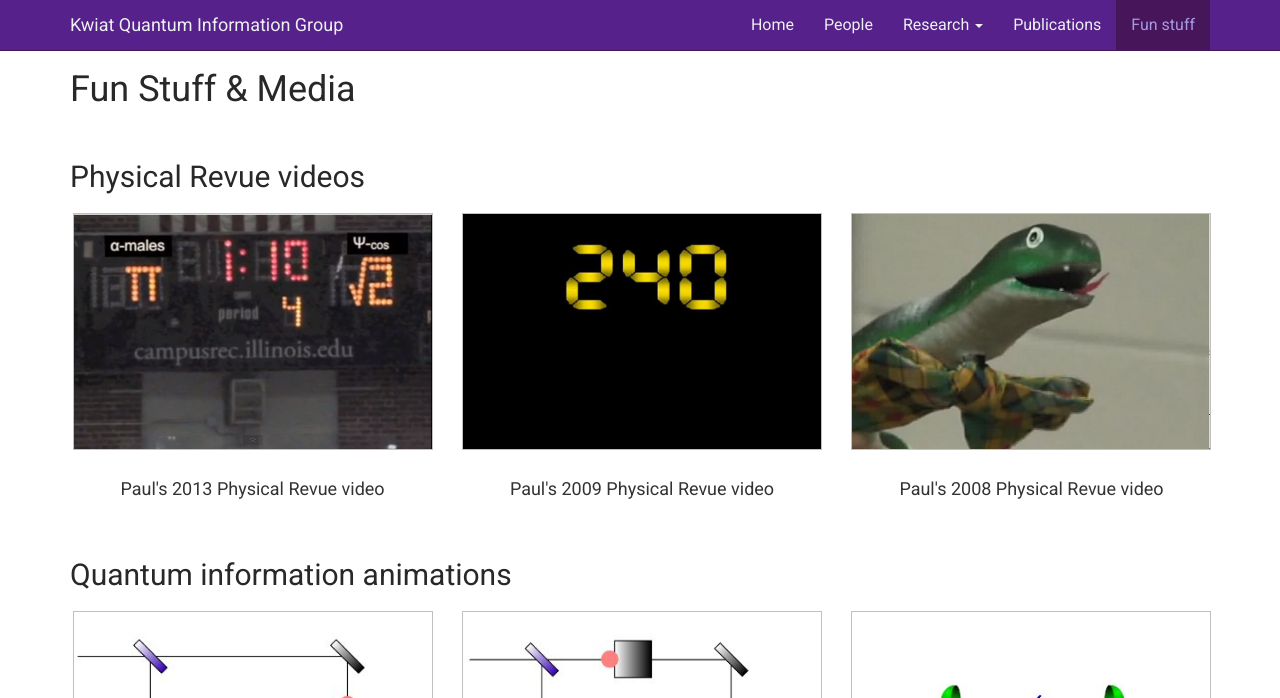
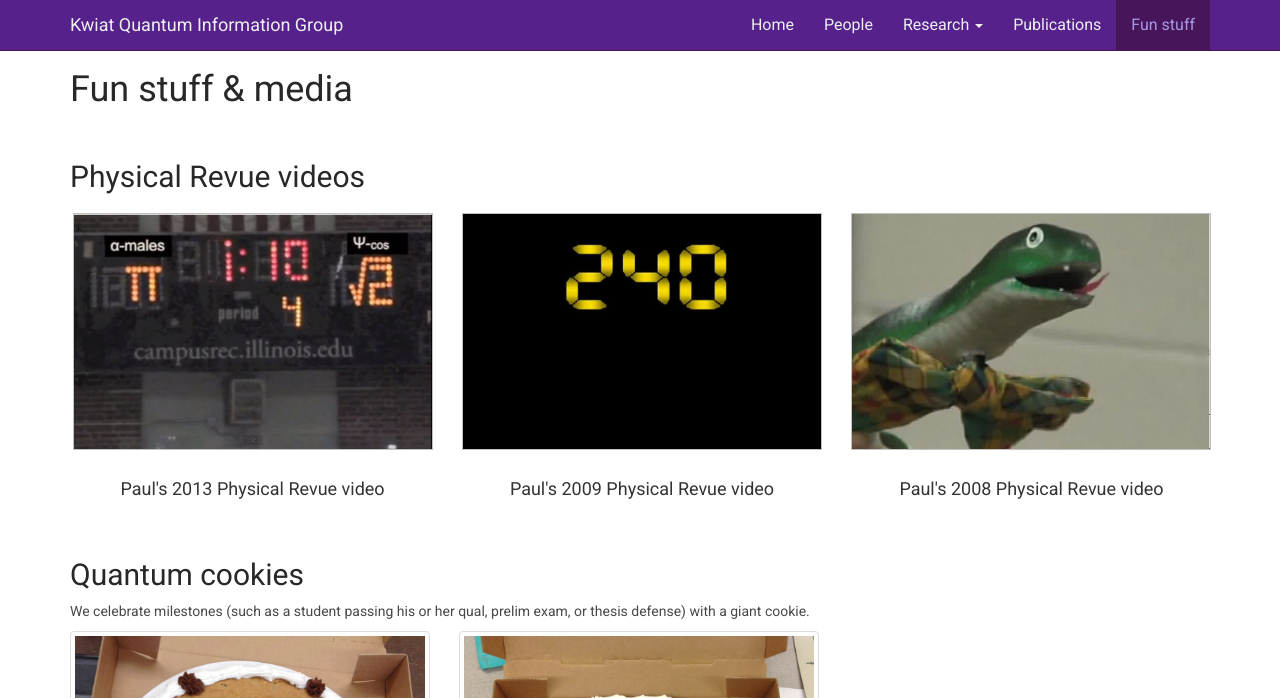
Before and after one commit to KwiatLab/group-website-jekyll, a Jekyll site: the page built from fun.html, in a window 1280 px wide and 1400 px high. Shown: the top 698 px of the window. Built offline with Jekyll 4.4.1, drawn with Linux system fonts in a browser that asks for light colours; Markdown is read by kramdown in place of the engine named in the settings; some of the changed text lies outside the part shown; grey boxes are pictures that could not be loaded.

Commit message:
New group photo, new cookie pictures

```diff
--- a/css/group.css
+++ b/css/group.css
@@ -183,7 +183,7 @@
 }
 
 .group-photo {
-  width:450px;
+  width:800px;
   background:white;
   padding:10px;
   margin-top:20px;
--- a/fun.html
+++ b/fun.html
@@ -3,7 +3,7 @@
 title: Fun stuff
 ---
 <div class="container">
-<h1>Fun Stuff & Media</h1>
+<h1>Fun stuff & media</h1>
 <br>
 <h2>Physical Revue videos</h2>
 <div class="row row-centered">
@@ -32,76 +32,8 @@
 	</a>
 	</div>
 </div>
-
-<h2>Quantum information animations</h2>
-<div class="row row-centered">
-	<div class="col-md-4 col-centered">
-	<a href="{{ site.baseurl }}/movies/mach-zender.swf">
-		<div class="thumbnail">
-            <img src="{{ site.baseurl }}/img/mach-zender.jpg" class="movie-still">
-			<div class="caption"><h4>Unblocked Mach-Zender Interferometer</h4></div>
-        </div>
-	</a>
-	</div>
-	<div class="col-md-4 col-centered">
-	<a href="{{ site.baseurl }}/movies/absorb.swf">
-		<div class="thumbnail">
-            <img src="{{ site.baseurl }}/img/absorb.jpg" class="movie-still">
-			<div class="caption"><h4>Blocked Mach-Zender Interferometer</h4></div>
-        </div>
-	</a>
-	</div>
-	<div class="col-md-4 col-centered">
-	<a href="{{ site.baseurl }}/movies/bb84.swf">
-		<div class="thumbnail">
-            <img src="{{ site.baseurl }}/img/bb84.jpg" class="movie-still">
-			<div class="caption"><h4>BB84 Quantum Cryptography Protocol</h4></div>
-        </div>
-	</a>
-	</div>
-</div>
-
-<div class="row row-centered">
-	<div class="col-md-4 col-centered">
-	<a href="{{ site.baseurl }}/movies/cat.swf">
-		<div class="thumbnail">
-            <img src="{{ site.baseurl }}/img/cat-swf.jpg" class="movie-still">
-			<div class="caption"><h4>Entangling Photons with Schrodinger's Cat</h4></div>
-        </div>
-	</a>
-	</div>
-	<div class="col-md-4 col-centered">
-	<a href="{{ site.baseurl }}/movies/crypto.swf">
-		<div class="thumbnail">
-            <img src="{{ site.baseurl }}/img/crypto.jpg" class="movie-still">
-			<div class="caption"><h4>"Relativistic" Quantum Cryptography</h4></div>
-        </div>
-	</a>
-	</div>
-	<div class="col-md-4 col-centered">
-	<a href="{{ site.baseurl }}/movies/photongun.swf">
-		<div class="thumbnail">
-            <img src="{{ site.baseurl }}/img/photongun.jpg" class="movie-still">
-			<div class="caption"><h4>Deterministic Single-Photon Source</h4></div>
-        </div>
-	</a>
-	</div>
-</div>
-
-<div class="row row-centered">
-	<div class="col-md-4 col-centered">
-	<a href="{{ site.baseurl }}/movies/vapor.swf">
-		<div class="thumbnail">
-            <img src="{{ site.baseurl }}/img/vapor.jpg" class="movie-still">
-			<div class="caption"><h4>Atomic Vapor Single-Photon Detector</h4></div>
-        </div>
-	</a>
-	</div>
-
-</div>
-
 <h2 class="info-box">Quantum cookies</h2>
-<p>We usually celebrate milestones (students passing their qual, prelim exam, or thesis defense) with a giant cookie. These are some of the cookies we've had over the years, most of them decorated for the student's research project.</p>
+<p>We celebrate milestones (such as a student passing his or her qual, prelim exam, or thesis defense) with a giant cookie. </p>
 <div class=row row-centered">
 	<div class="col-md-4 col-centered">
 		<img class="img-thumbnail" src="{{ site.baseurl }}/img/cookies/weakisstrong.jpg">
@@ -122,6 +54,88 @@
 		</div>
 	</div>
 </div>
+<br>
+<div class=row row-centered">
+	<div class="col-md-4 col-centered">
+		<img class="img-thumbnail" src="{{ site.baseurl }}/img/cookies/onur.jpg">
+		<div class="caption">
+		Prelim exam.
+		</div>
+	</div>
+	<div class="col-md-4 col-centered">
+		<img class="img-thumbnail" src="{{ site.baseurl }}/img/cookies/idesofmarch.jpg">
+		<div class="caption">
+		<a href="{{ site.baseurl }}/theses/kmckusker-thesis.pdf">Thesis defense</a> on March 15, 2012.
+		</div>
+	</div>
+</div>
+<br><br>
+<h2>Quantum information animations</h2>
+<div class="row row-centered">
+	<div class="col-md-4 col-centered">
+	<a href="{{ site.baseurl }}/movies/mach-zender.swf">
+		<div class="thumbnail">
+            <img src="{{ site.baseurl }}/img/mach-zender.jpg" class="movie-still">
+			<div class="caption"><h4>Unblocked Mach-Zender interferometer</h4></div>
+        </div>
+	</a>
+	</div>
+	<div class="col-md-4 col-centered">
+	<a href="{{ site.baseurl }}/movies/absorb.swf">
+		<div class="thumbnail">
+            <img src="{{ site.baseurl }}/img/absorb.jpg" class="movie-still">
+			<div class="caption"><h4>Blocked Mach-Zender interferometer</h4></div>
+        </div>
+	</a>
+	</div>
+	<div class="col-md-4 col-centered">
+	<a href="{{ site.baseurl }}/movies/bb84.swf">
+		<div class="thumbnail">
+            <img src="{{ site.baseurl }}/img/bb84.jpg" class="movie-still">
+			<div class="caption"><h4>BB84 quantum cryptography protocol</h4></div>
+        </div>
+	</a>
+	</div>
+</div>
+
+<div class="row row-centered">
+	<div class="col-md-4 col-centered">
+	<a href="{{ site.baseurl }}/movies/cat.swf">
+		<div class="thumbnail">
+            <img src="{{ site.baseurl }}/img/cat-swf.jpg" class="movie-still">
+			<div class="caption"><h4>Schrodinger's cat</h4></div>
+        </div>
+	</a>
+	</div>
+	<div class="col-md-4 col-centered">
+	<a href="{{ site.baseurl }}/movies/crypto.swf">
+		<div class="thumbnail">
+            <img src="{{ site.baseurl }}/img/crypto.jpg" class="movie-still">
+			<div class="caption"><h4>"Relativistic" quantum cryptography</h4></div>
+        </div>
+	</a>
+	</div>
+	<div class="col-md-4 col-centered">
+	<a href="{{ site.baseurl }}/movies/photongun.swf">
+		<div class="thumbnail">
+            <img src="{{ site.baseurl }}/img/photongun.jpg" class="movie-still">
+			<div class="caption"><h4>Deterministic single-photon source</h4></div>
+        </div>
+	</a>
+	</div>
+</div>
+
+<div class="row row-centered">
+	<div class="col-md-4 col-centered">
+	<a href="{{ site.baseurl }}/movies/vapor.swf">
+		<div class="thumbnail">
+            <img src="{{ site.baseurl }}/img/vapor.jpg" class="movie-still">
+			<div class="caption"><h4>Atomic vapor single-photon detector</h4></div>
+        </div>
+	</a>
+	</div>
+
+</div>
 <br><br>
 <h2 class="info-box">Other entertainment</h2>
 
```
Also changed, not shown: _includes/group-members.html (+7 -7 lines), img/cookies/idesofmarch.jpg (added), img/cookies/onur.jpg (added), 2 other files.
